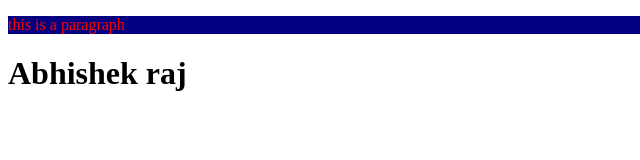
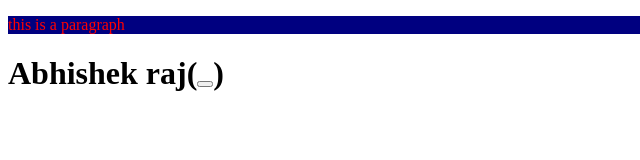
Before and after one commit to pujaraj9135/local-repo, a plain HTML site: page index.html in a window 1280 px wide. Shown: the full height of the page, 0-640 px from the left. Drawn offline with Linux system fonts and the light colour scheme.

Commit message:
add button

```diff
--- a/index.html
+++ b/index.html
@@ -8,6 +8,6 @@
 </head>
 <body>
     <p>this is a paragraph</p>
-    <h1>Abhishek raj</h1>
+    <h1>Abhishek raj(<button></button>)</h1>
 </body>
 </html>
```
